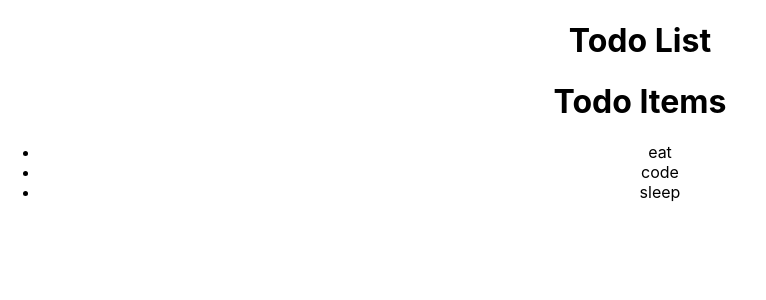
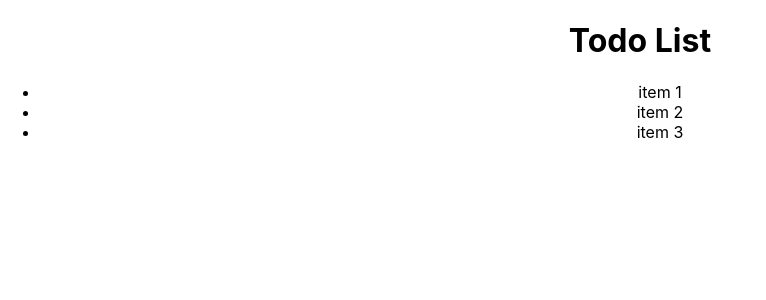
Before and after one commit to CindyMisoi/ToDoList, a React (Create React App) app: page / in a window 1280 px wide. Shown: the top 300 px of the page, without its empty margins (0-766 px from the left). Built offline with nearby package versions, Linux system fonts and the light colour scheme; the HTML template or start-up script is replaced by a standard one.

Commit message:
updated todoItem component

```diff
--- a/src/component/todoItem.js
+++ b/src/component/todoItem.js
@@ -3,11 +3,10 @@ import React from "react";
 function TodoItem(){
     return(
         <div>
-            <h1>Todo Items</h1>
             <ul>
-                <li>eat</li>
-                <li>code</li>
-                <li>sleep</li>
+                <li>item 1</li>
+                <li>item 2</li>
+                <li>item 3</li>
             </ul>
         </div>
     )
```
